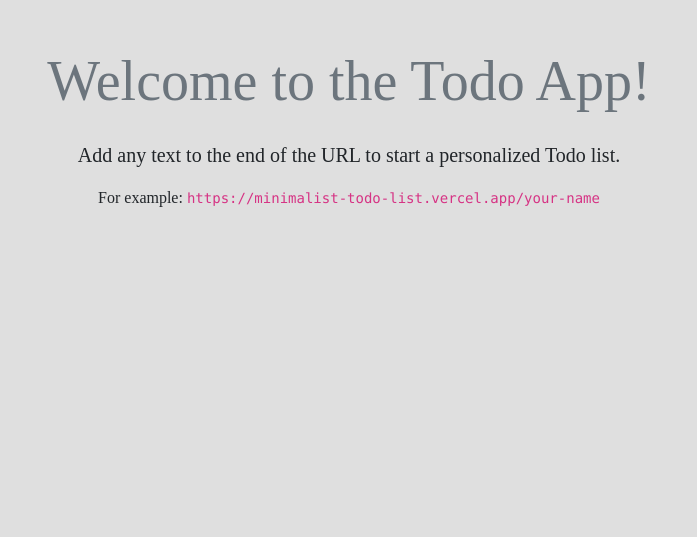
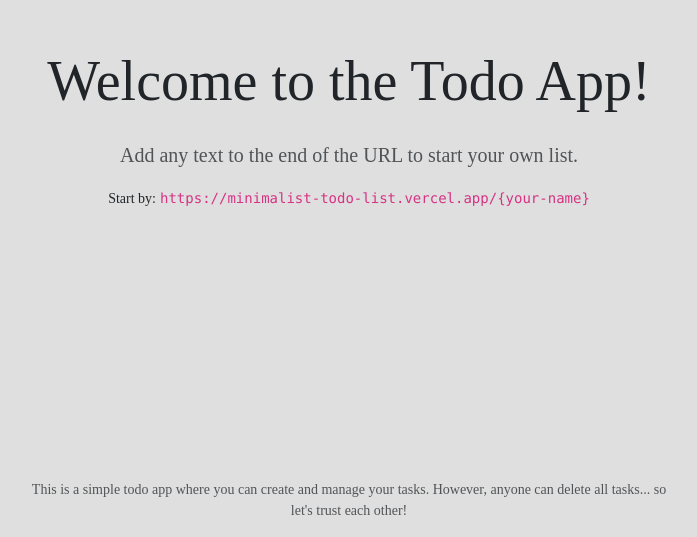
Before and after one commit to luneto10/minimalist-todo-list, a React (Vite) app: page / in a window 1280 px wide. Shown: the part 263-800 px from the top of the page, without its empty margins (291-988 px from the left). Built offline with nearby package versions, Linux system fonts and the light colour scheme; no server answers; the HTML template or start-up script is replaced by a standard one.

Commit message:
Finish landpage desing

```diff
--- a/src/App.tsx
+++ b/src/App.tsx
@@ -128,10 +128,32 @@ function App() {
                     handleDeleteByUrl={handleDeleteByUrl}
                 />
             ) : (
-                <div className="text-center">
-                    <h1 className="display-4 text-secondary mb-4">Welcome to the Todo App!</h1>
-                    <p className="lead">Add any text to the end of the URL to start a personalized Todo list.</p>
-                    <p>For example: <code>https://minimalist-todo-list.vercel.app/your-name</code></p>
+                <div className="text-center my-5">
+                    <h1 className="display-4 mb-4">
+                        Welcome to the Todo App!
+                    </h1>
+                    <p className="lead text-muted mb-3">
+                        Add any text to the end of the URL to start your own
+                        list.
+                    </p>
+                    <p>
+                        <small>Start by:</small>{" "}
+                        <code className="font-weight-bold">
+                            https://minimalist-todo-list.vercel.app/{"{your-name}"}
+                        </code>
+                    </p>
+
+                    <p className="position-absolute bottom-0 start-50 translate-middle-x text-muted mb-3 small small-md">
+                        <span className="d-none d-md-inline">
+                            This is a simple todo app where you can create and
+                            manage your tasks. However, anyone can delete all
+                            tasks... so let's trust each other!
+                        </span>
+                        <span className="d-inline d-md-none">
+                            This is a simple todo app, but remember, anyone can
+                            delete all...
+                        </span>
+                    </p>
                 </div>
             )}
         </div>
```
